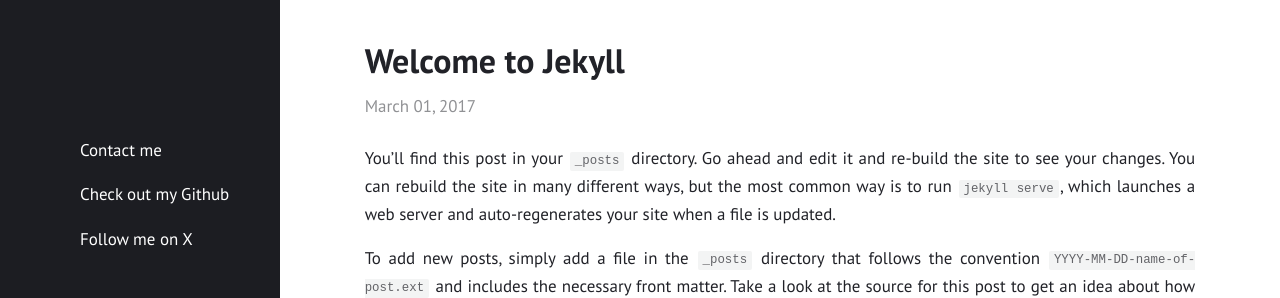
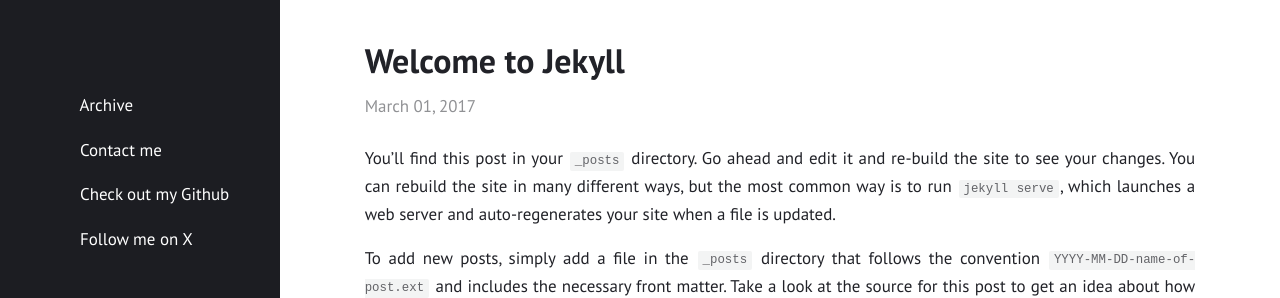
Before and after one commit to lauraguzmanrincon/lauraguzmanrincon.github.io, a Jekyll site: the page built from _posts/2017-03-01-welcome-to-jekyll.md, in a window 1280 px wide. Shown: the top 298 px of the page. Built offline with Jekyll 4.4.1, drawn with Linux system fonts in a browser that asks for light colours.

Commit message:
Update _config.yml

```diff
--- a/_config.yml
+++ b/_config.yml
@@ -17,7 +17,7 @@ minimal: true             # use a dark header
 
 navigation:                # accepts {file, title, url, icon, sidebaricon}
   - {file: "index.md", title = "Home", sidebaricon = home}
-  - {file: "README.md", title = "Hola"}
+  - {file: "archive.html", title = "Hola"}
 
 external:                  # shows a footer with social links - for available icons see fontawesome.com/icons
   - {title: Contact me, icon: envelope, url: "mailto:laura.guzman-rincon@warwick.ac.uk"}
```
